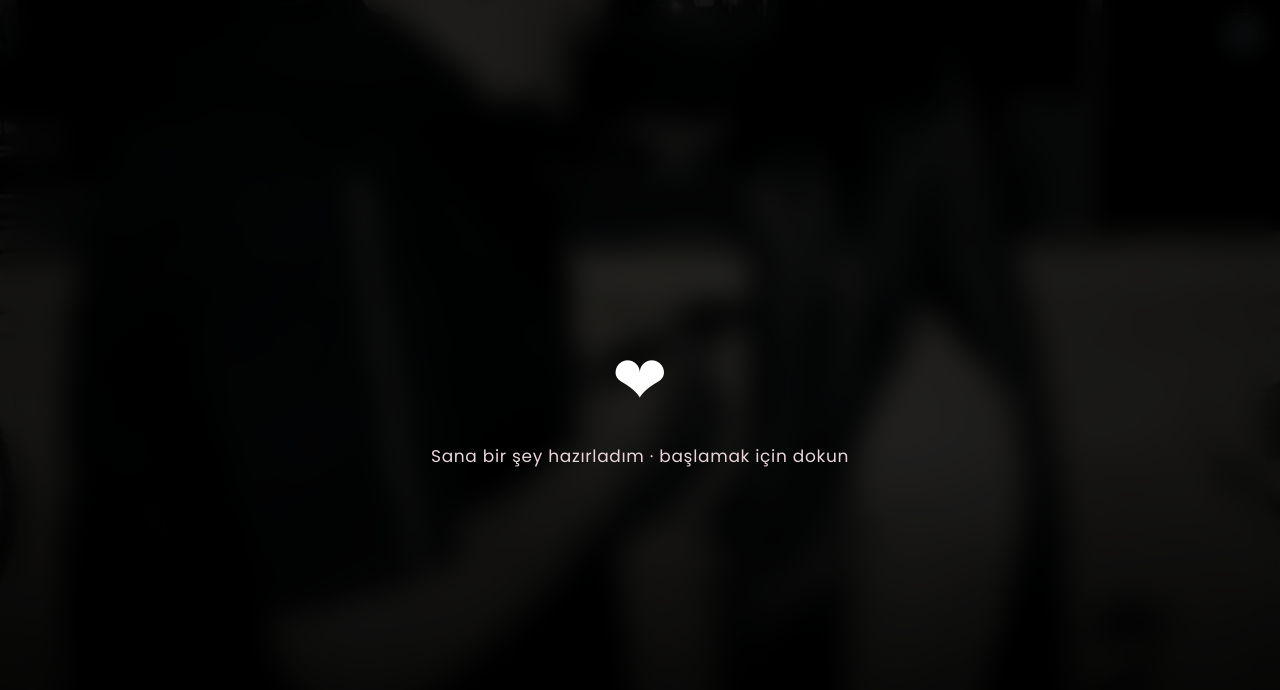
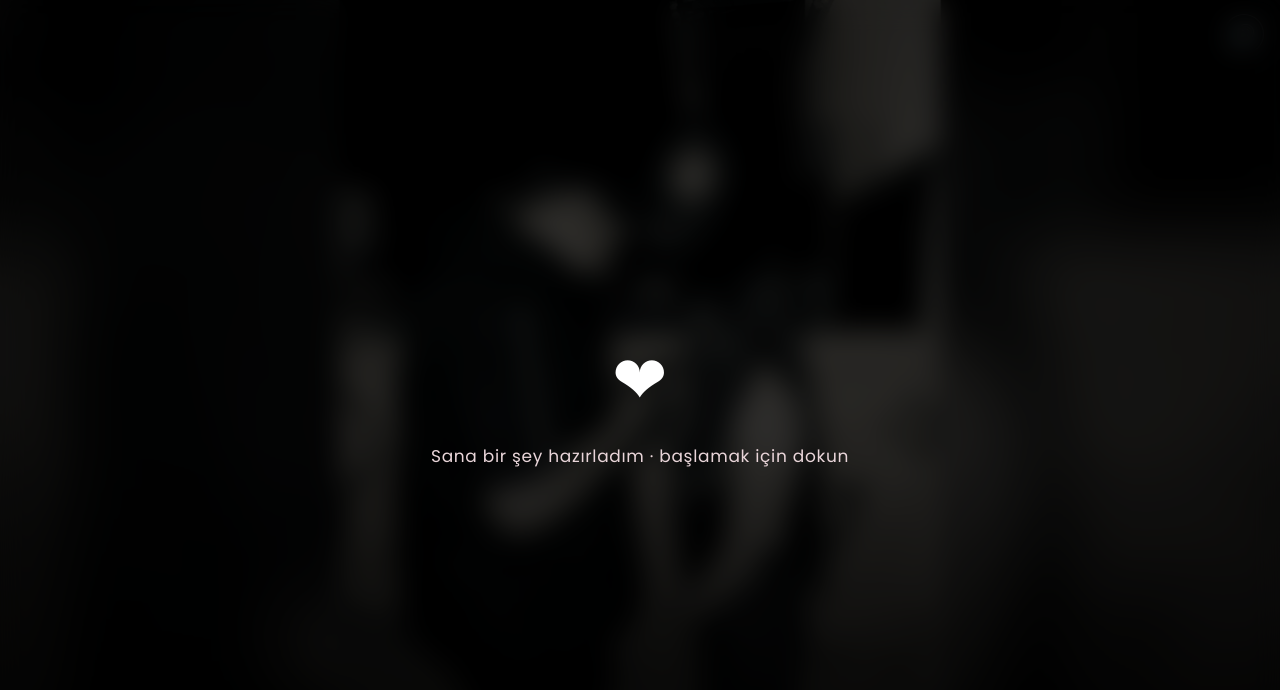
Before and after one commit to Slesy213/irmagim, a plain HTML site: page index.html in a window 1280 px wide. Drawn offline with Linux system fonts and the light colour scheme; a web font is replaced by a local one.

Commit message:
Update index.html

```diff
--- a/index.html
+++ b/index.html
@@ -8,8 +8,9 @@
 <link href="https://fonts.googleapis.com/css2?family=Playfair+Display:ital,wght@1,600&family=Poppins:wght@400;600&display=swap" rel="stylesheet">
 <style>
   html,body{margin:0;height:100%;background:#000;overflow:hidden;color:#fff;font-family:Poppins,"Segoe UI",Arial,sans-serif;-webkit-tap-highlight-color:transparent}
-  .bg{position:fixed;inset:-4%;background:#000 url(foto.jpg) center/cover no-repeat;filter:brightness(.4) contrast(1.05);animation:kb 28s ease-in-out infinite alternate}
-  @keyframes kb{from{transform:scale(1.02)}to{transform:scale(1.12) translate(-1%,1%)}}
+  .bgblur{position:fixed;inset:-6%;background:#000 url(foto.jpg) center/cover no-repeat;filter:blur(30px) brightness(.32)}
+  .bg{position:fixed;inset:0;background:url(foto.jpg) center/contain no-repeat;filter:brightness(.5) contrast(1.05);animation:kb 30s ease-in-out infinite alternate}
+  @keyframes kb{from{transform:scale(1)}to{transform:scale(1.04)}}
   .shade{position:fixed;inset:0;background:radial-gradient(ellipse at 50% 36%,rgba(0,0,0,0) 0,rgba(0,0,0,.6) 100%),linear-gradient(transparent 55%,rgba(0,0,0,.8))}
   canvas{position:fixed;inset:0;width:100%;height:100%}
   .baslik{position:fixed;left:0;right:0;top:63%;text-align:center;padding:0 18px;opacity:0;transform:translateY(16px);transition:opacity 1.8s,transform 1.8s;pointer-events:none}
@@ -28,7 +29,7 @@
 </style>
 </head>
 <body>
-<div class="bg"></div><div class="shade"></div>
+<div class="bgblur"></div><div class="bg"></div><div class="shade"></div>
 <canvas id="c"></canvas>
 <div class="baslik" id="b"><h1 id="bt"></h1></div>
 <div class="gun" id="g"><div><b id="gn"></b> Gün</div></div>
```
